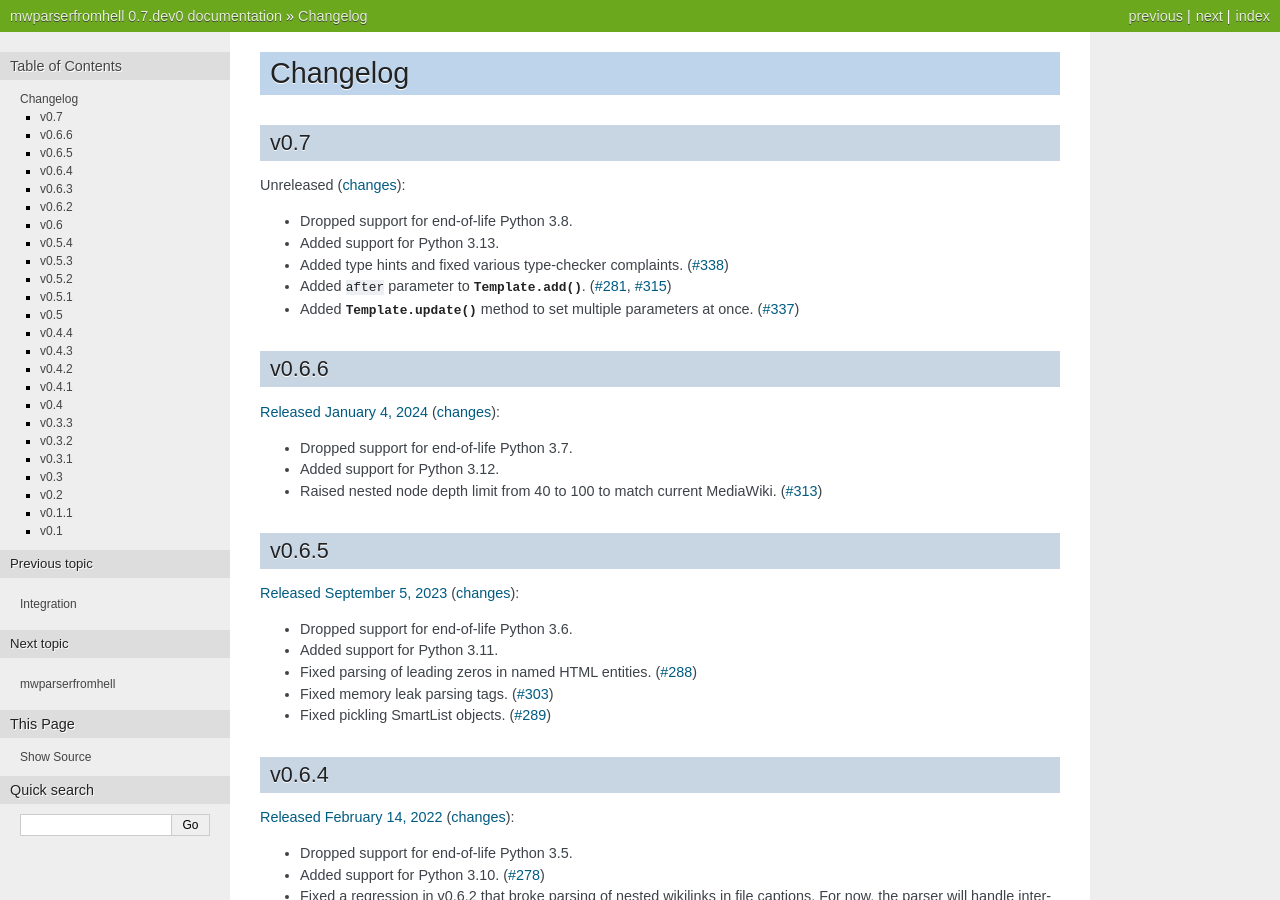
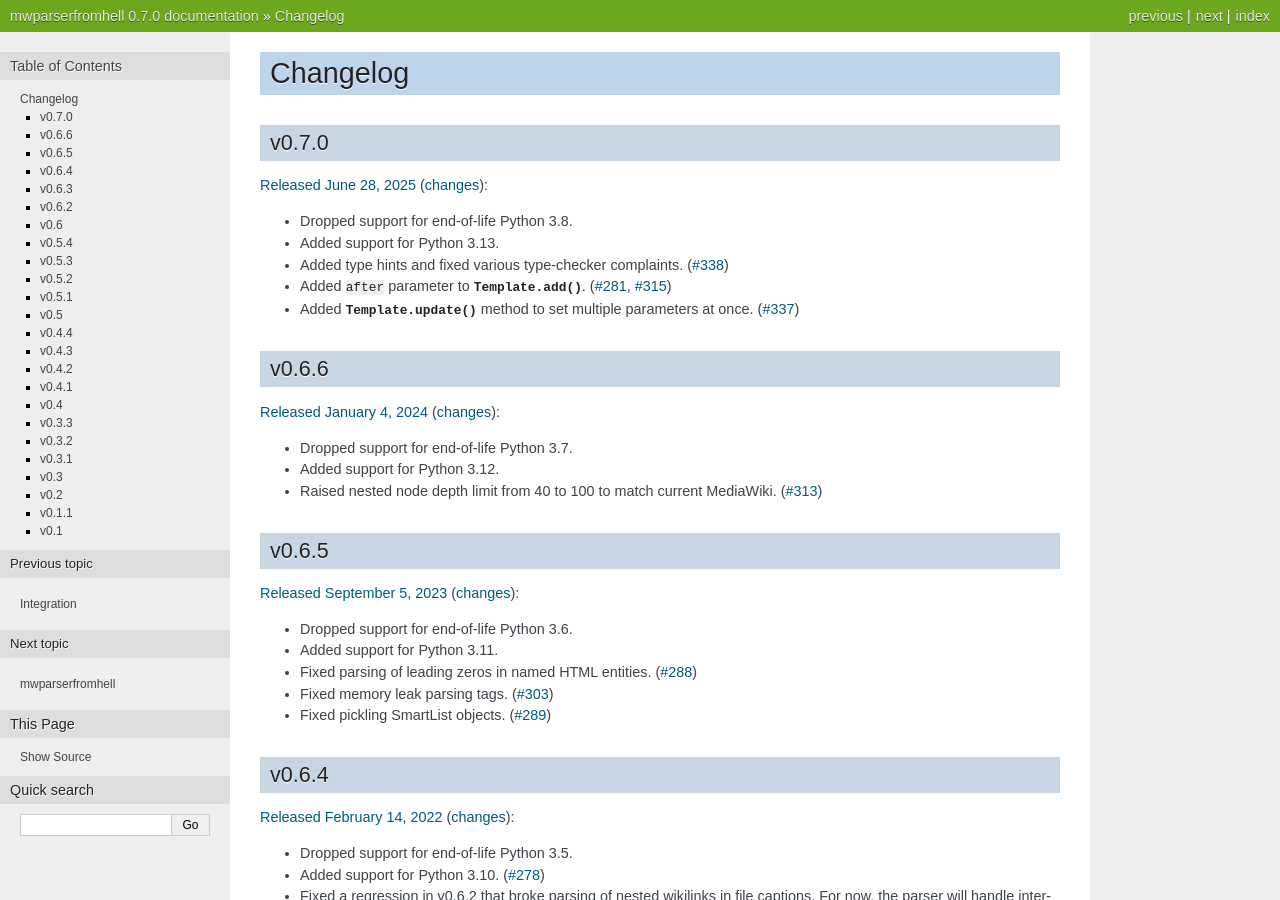
Before and after one commit to earwig/mwparserfromhell, a Sphinx documentation site: the page built from docs/changelog.rst, in a window 1280 px wide and 900 px high. Built offline with Sphinx 7.4.7, drawn with Linux system fonts in a browser that asks for light colours; some of the changed text lies outside the part shown.

Commit message:
release/0.7.0

```diff
--- a/appveyor.yml
+++ b/appveyor.yml
@@ -1,6 +1,6 @@
 # This config file is used by appveyor.com to build Windows release binaries
 
-version: 0.7.dev0-b{build}
+version: 0.7.0-b{build}
 
 branches:
   only:
--- a/docs/changelog.rst
+++ b/docs/changelog.rst
@@ -1,11 +1,11 @@
 Changelog
 =========
 
-v0.7
-----
+v0.7.0
+------
 
-Unreleased
-(`changes <https://github.com/earwig/mwparserfromhell/compare/v0.6.6...main>`__):
+`Released June 28, 2025 <https://github.com/earwig/mwparserfromhell/tree/v0.7.0>`_
+(`changes <https://github.com/earwig/mwparserfromhell/compare/v0.6.6...v0.7.0>`__):
 
 - Dropped support for end-of-life Python 3.8.
 - Added support for Python 3.13.
--- a/src/mwparserfromhell/__init__.py
+++ b/src/mwparserfromhell/__init__.py
@@ -29,7 +29,7 @@
 __author__ = "Ben Kurtovic"
 __copyright__ = "Copyright (C) 2012-2025 Ben Kurtovic"
 __license__ = "MIT License"
-__version__ = "0.7.dev0"
+__version__ = "0.7.0"
 __email__ = "ben.kurtovic@gmail.com"
 
 __all__ = [
```
Also changed, not shown: 1 other file.
